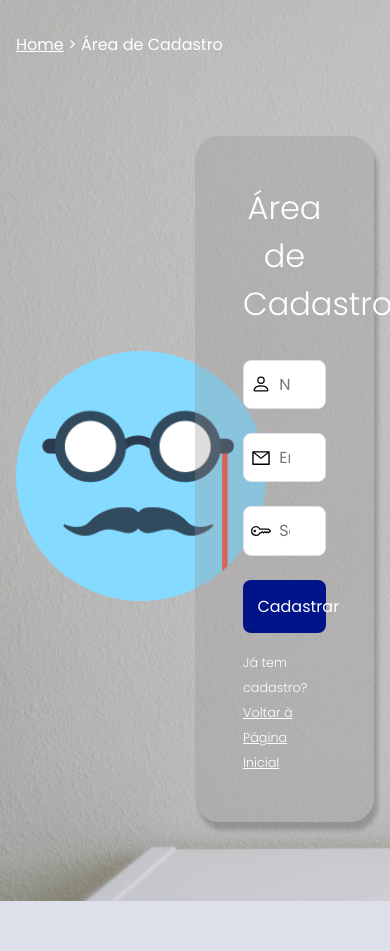
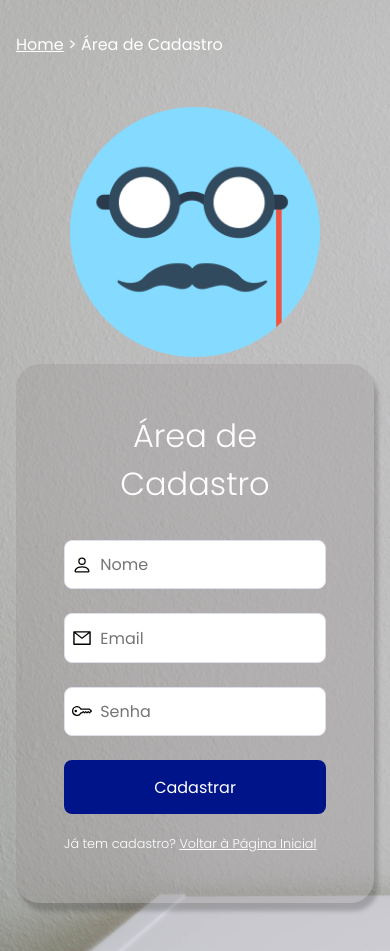
Before and after one commit to NogueiraDan/customer-management-front, a React (Vite) app: page /register in a window 390 px wide. Before the commit the page ends 901 px from the top, so only its background shows below. Built offline with nearby package versions, Linux system fonts and the light colour scheme.

Commit message:
feat: responsividade

```diff
--- a/src/components/Card/Card.module.css
+++ b/src/components/Card/Card.module.css
@@ -50,3 +50,9 @@
   margin-right: .5rem;
   cursor: pointer;
 }
+
+@media(max-width: 1024px){
+  .background {
+    height: 150px;
+  }
+}
--- a/src/components/Header/Header.module.css
+++ b/src/components/Header/Header.module.css
@@ -50,6 +50,7 @@
   border-radius: 8px;
   opacity: 0;
   transition: opacity 0.3s ease;
+  z-index: 999;
 }
 
 .dropdownMenuItem {
--- a/src/page/Customers/Customers.module.css
+++ b/src/page/Customers/Customers.module.css
@@ -65,3 +65,9 @@
 .select label {
   color: var(--primary);
 }
+
+@media (max-width: 1024px) {
+  .formDiv{
+    width: 100%;
+  }
+}
--- a/src/page/CustomersList/customerslist.module.css
+++ b/src/page/CustomersList/customerslist.module.css
@@ -22,3 +22,10 @@
   /* margin-top: 20px; */
   padding: 0 50px;
 }
+
+
+@media (max-width: 1024px){
+  .container{
+    padding: 0 10px;
+  }
+}
--- a/src/page/CustomersList/index.tsx
+++ b/src/page/CustomersList/index.tsx
@@ -6,16 +6,19 @@ import style from "./customerslist.module.css";
 export function CustomersList() {
   const [profissionalCustomers, setProfissionalCustomers] = useState<any>([]);
   useEffect(() => {
-    let user = JSON.parse(localStorage.getItem("user:customer") || '');
+    let user = JSON.parse(localStorage.getItem("user:customer") || "");
     let userToken = localStorage.getItem("token:customer");
 
     const headers = {
       Authorization: `Bearer ${userToken}`,
     };
     axios
-      .get(`https://customer-management-api-bdjh.onrender.com/profissionais/${user.id}/clientes`, {
-        headers,
-      })
+      .get(
+        `https://customer-management-api-bdjh.onrender.com/profissionais/${user.id}/clientes`,
+        {
+          headers,
+        }
+      )
       .then((res) => {
         console.log(res.data);
         setProfissionalCustomers(res.data);
@@ -24,16 +27,23 @@ export function CustomersList() {
   }, []);
   return (
     <>
+      <Header />
       <div className={style.container}>
-        <Header />
         <h1 className={style.title}>Sua carteira de Clientes</h1>
         <div>
           {profissionalCustomers.map((customer: any) => (
             <div className={style.customerWrapper}>
               <h3>Nome: {customer.nome}</h3>
-              <p><strong>Idade:</strong>{customer.idade}</p>
-              <p><strong>Endereço:</strong> {customer.endereco}</p>
-              <p><strong>Telefone para contato:</strong> {customer.telefone}</p>
+              <p>
+                <strong>Idade:</strong>
+                {customer.idade}
+              </p>
+              <p>
+                <strong>Endereço:</strong> {customer.endereco}
+              </p>
+              <p>
+                <strong>Telefone para contato:</strong> {customer.telefone}
+              </p>
             </div>
           ))}
         </div>
--- a/src/page/Dashboard/Dashboard.module.css
+++ b/src/page/Dashboard/Dashboard.module.css
@@ -78,3 +78,17 @@
   color: var(--white) !important;
   background-color: var(--secondary) !important;
 }
+
+
+@media (max-width: 1024px) {
+  .schedule{
+    flex-direction: column;
+    align-items: center;
+  }
+
+  .cardWrapper{
+    width: 100%;
+    height: auto;
+  }
+
+}
--- a/src/page/Login/Login.module.css
+++ b/src/page/Login/Login.module.css
@@ -68,3 +68,10 @@
 .buttonLogin span {
   font-size: 1rem;
 }
+
+
+@media (max-width: 1024px) {
+  .wrapper{
+    width: 100%;
+  }
+}
--- a/src/page/Register/Register.module.css
+++ b/src/page/Register/Register.module.css
@@ -14,7 +14,7 @@
 }
 
 .imageContainer {
-  width: 50%;
+  width: 40%;
   text-align: center;
 }
 
@@ -58,3 +58,18 @@
 .register a {
   color: var(--white);
 }
+
+
+@media (max-width: 1024px) {
+  .wrapper{
+    margin-top: 50px;
+    flex-direction: column;
+    align-items: center;
+  }
+  .card{
+    width: 100%;
+  }
+  .imageContainer{
+    width: auto;
+  }
+}
--- a/src/page/Schedules/Schedules.module.css
+++ b/src/page/Schedules/Schedules.module.css
@@ -84,3 +84,10 @@
 .select label {
   color: var(--primary);
 }
+
+
+@media (max-width: 1024px) {
+  .formDiv{
+    width: 100%;
+  }
+}
```
